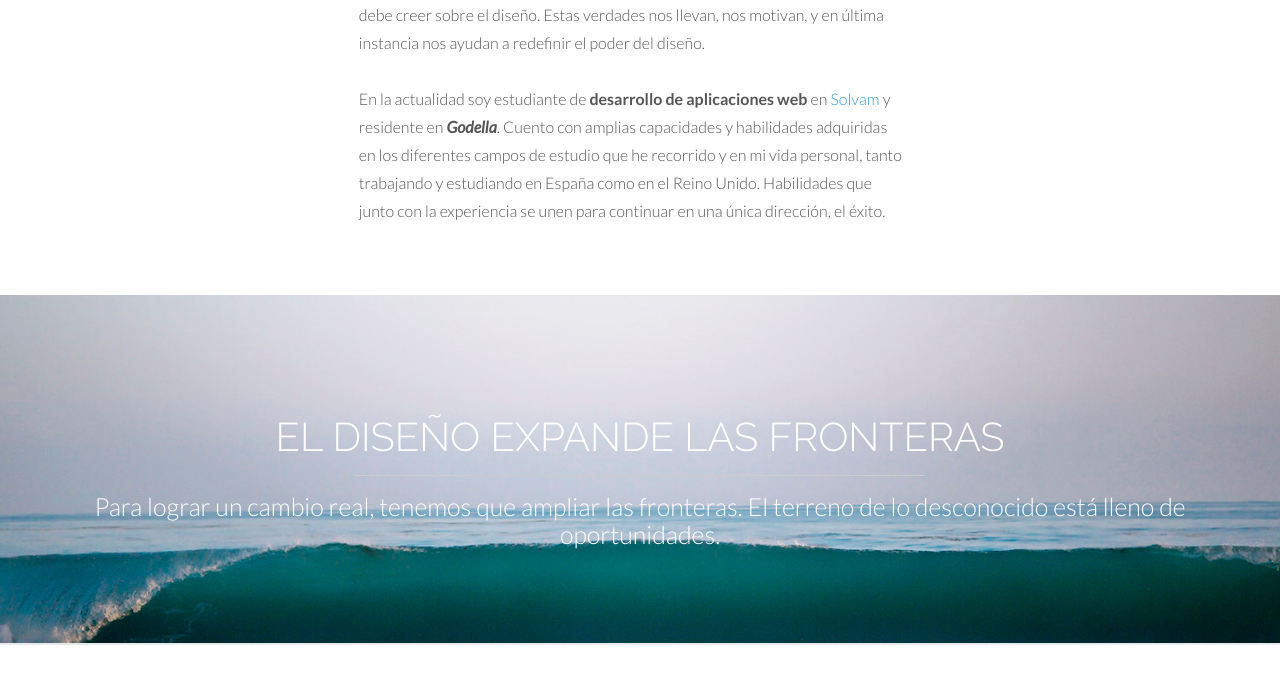
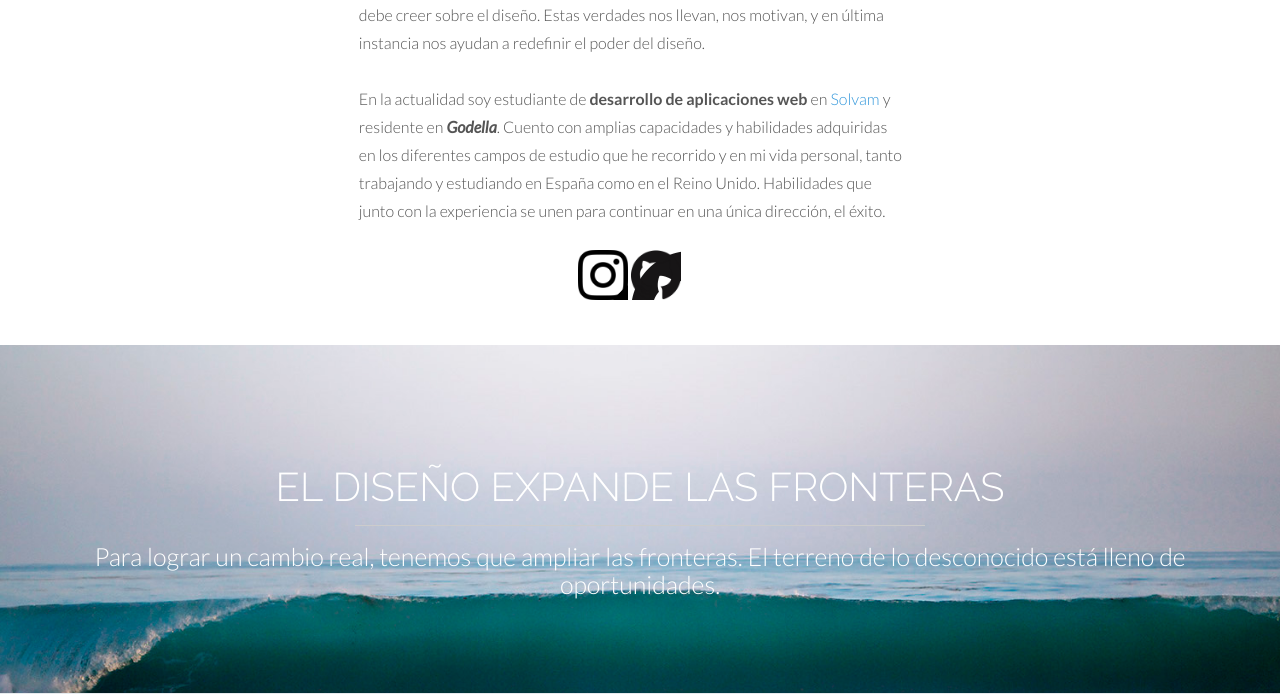
Before and after one commit to Lucastrike/lucassalinas.com.es, a PHP site: page / in a window 1280 px wide. Shown: the part 1341-2035 px from the top of the page. Run offline with PHP 8.4, Linux system fonts and the light colour scheme; data that the repository does not hold is empty.

Commit message:
Working with instagram and github links

```diff
--- a/assets/css/main.css
+++ b/assets/css/main.css
@@ -683,3 +683,21 @@ a:after {
     width: 60px;
     height: 60px;
   }
+
+/* ==========================================================================
+    INSTAGRAM & GITHUB LOGO'S
+  ========================================================================== */
+
+.insta {
+  background-image: url("assets/ico/instagram_black.png");
+  width: 50px;
+  height: 50px;
+  margin-left: 40%;
+}
+
+.github {
+  background-image: url("assets/ico/github.png");
+  width: 50px;
+  height: 50px;
+  margin-right: 30%;
+}
--- a/index.php
+++ b/index.php
@@ -121,7 +121,10 @@
 
 				<div class="col-lg-6 col-lg-offset-3">
 					<p>Creo que las ideas vienen de todo el mundo, de todas partes. De hecho, me considero un diseñador. Y hay algunos principios que creo que todo el mundo debe creer sobre el diseño. Estas verdades nos llevan, nos motivan, y en última instancia nos ayudan a redefinir el poder del diseño.<br />
-          <br />En la actualidad soy estudiante de <strong itemprop="jobTitle">desarrollo de aplicaciones web</strong> en <a href="http://www.solvam.es" itemprop="sponsor">Solvam</a> y residente en <em><strong itemprop="homeLocation">Godella</strong></em>. Cuento con amplias capacidades y habilidades adquiridas en los diferentes campos de estudio que he recorrido y en mi vida personal, tanto trabajando y estudiando en España como en el Reino Unido. Habilidades que junto con la experiencia se unen para continuar en una única dirección, el éxito.</p>
+          <br />En la actualidad soy estudiante de <strong itemprop="jobTitle">desarrollo de aplicaciones web</strong> en <a href="http://www.solvam.es" itemprop="sponsor">Solvam</a> y residente en <em><strong itemprop="homeLocation">Godella</strong></em>.
+          Cuento con amplias capacidades y habilidades adquiridas en los diferentes campos de estudio que he recorrido y en mi vida personal, tanto trabajando y estudiando en España como en el Reino Unido. Habilidades que junto con la experiencia se unen para continuar en una única dirección, el éxito.</p>
+          <img src="assets/ico/instagram_black.png" class="insta" width="50" height="50" />
+          <img src="assets/ico/github.png" class="github" width="50" height="50" />
 				</div><!-- col-lg-6 -->
 
 				<!--<div class="col-lg-6">
```
Also changed, not shown: assets/ico/github.png (added), assets/ico/instagram.png (added), assets/ico/instagram_black.png (added).
